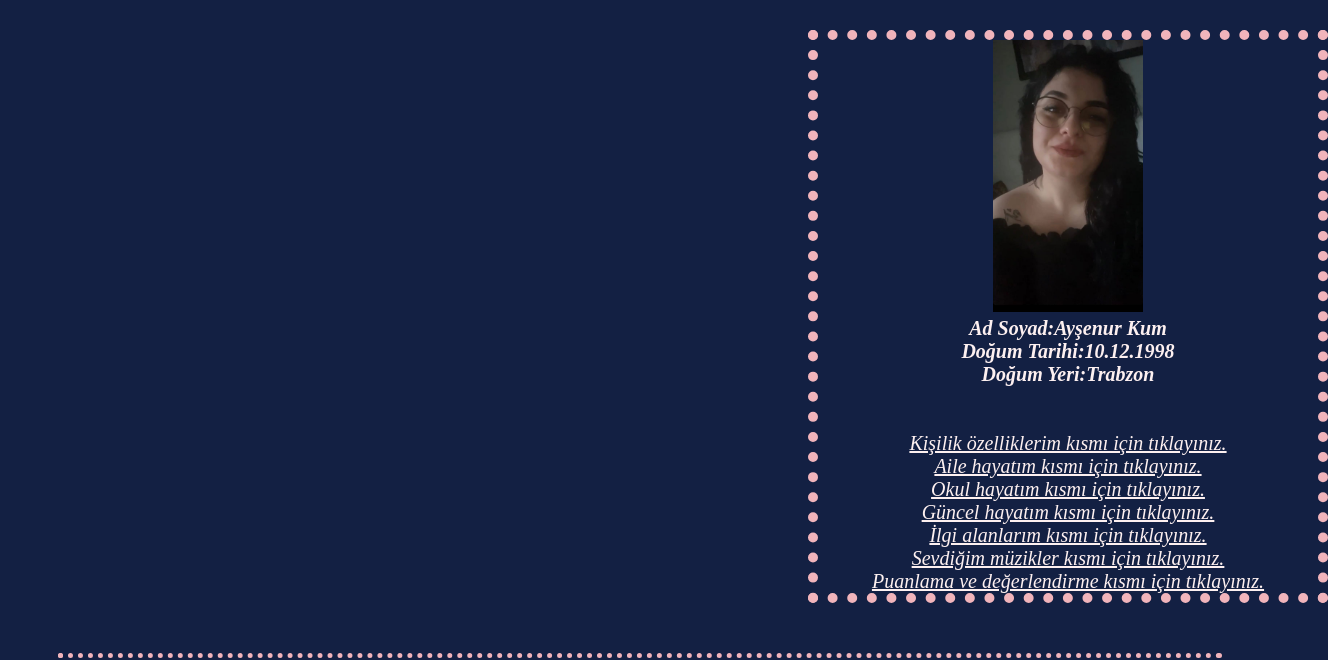
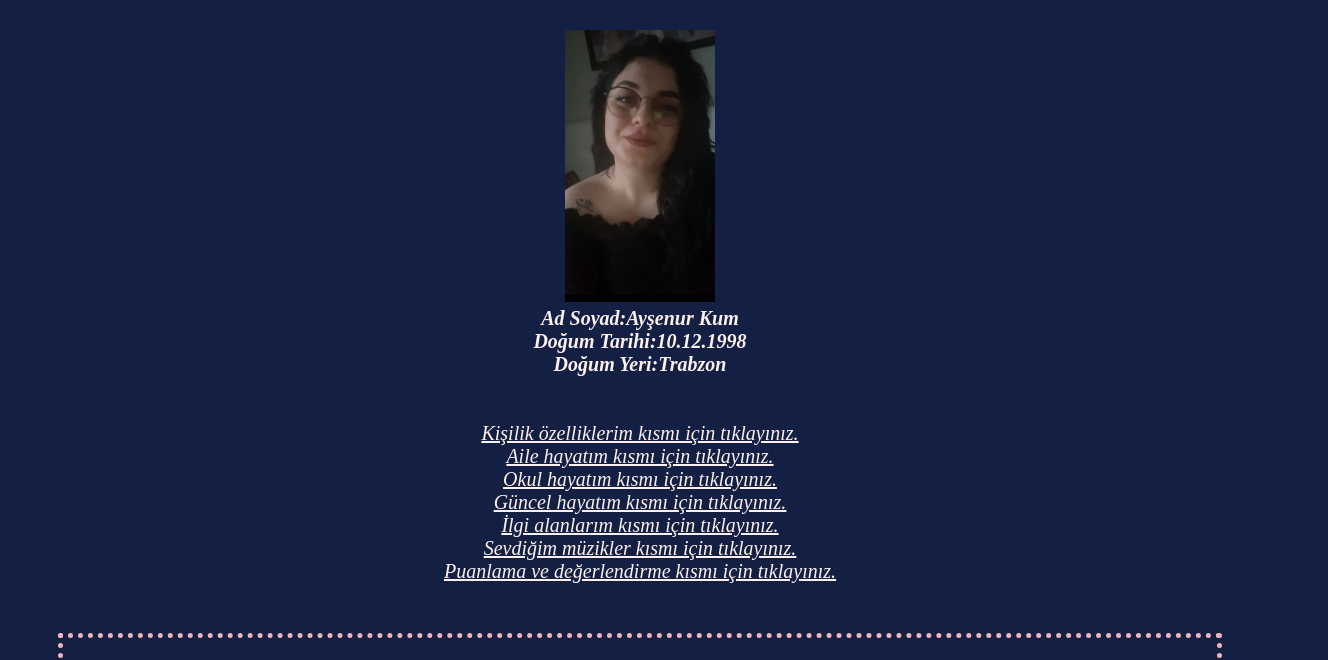
Before and after one commit to AysenurKum/Tan-t-m, a plain HTML site: page index.html in a window 1280 px wide. Shown: the part 95-755 px from the top of the page, 1328 px wide, since content can reach past the window. Drawn offline with Linux system fonts and the light colour scheme.

Commit message:
düzeltme

```diff
--- a/index.html
+++ b/index.html
@@ -9,7 +9,7 @@
 </head>
 <body>
     <h1 id="1" style="color:rgb(241, 180, 187)" > Ben Kimim?</h1>
-  <div class="baslangicdiv">
+
     <img src="adb1e5b6-906f-4925-8a20-b774cd78d92e.jpg" width="150">
     <br><b> Ad Soyad:Ayşenur Kum</b>
     <br><b> Doğum Tarihi:10.12.1998</b>
@@ -20,7 +20,7 @@
     <br><a href="#5">Güncel hayatım kısmı için tıklayınız.</a>
     <br><a href="#6">İlgi alanlarım kısmı için tıklayınız.</a>
     <br><a href="#7"> Sevdiğim müzikler kısmı için tıklayınız.</a>
-    <br><a href="#8"> Puanlama ve değerlendirme kısmı için tıklayınız.</a> </div>
+    <br><a href="#8"> Puanlama ve değerlendirme kısmı için tıklayınız.</a>
 
     <div id="div1" class="div2">
         <h2 id="h2-1" style="color:rgb(241, 180, 187)">Giriş</h2>
--- a/style.css
+++ b/style.css
@@ -14,12 +14,7 @@ h3{
     font-size: 25px;
 }
 
-div.baslangicdiv {
-    border: 10px dotted ;
-    width: 500px;
-    margin:10px 800px ;
-    border-color: rgb(241, 180, 187);
-}
+
 
 div {
     border: 5px dotted rgb(241, 180, 187);
```
Also changed, not shown: 1 other file.
